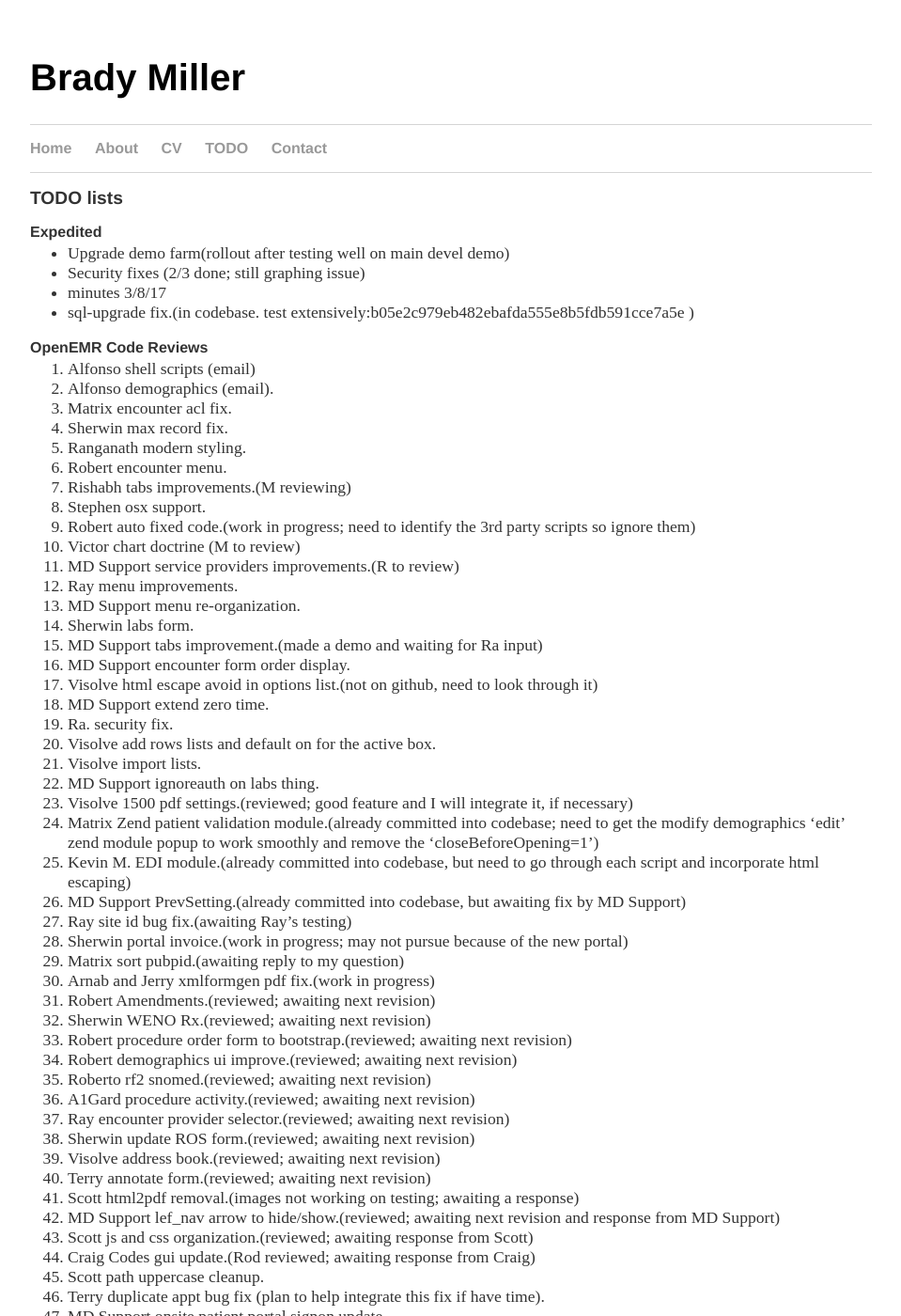
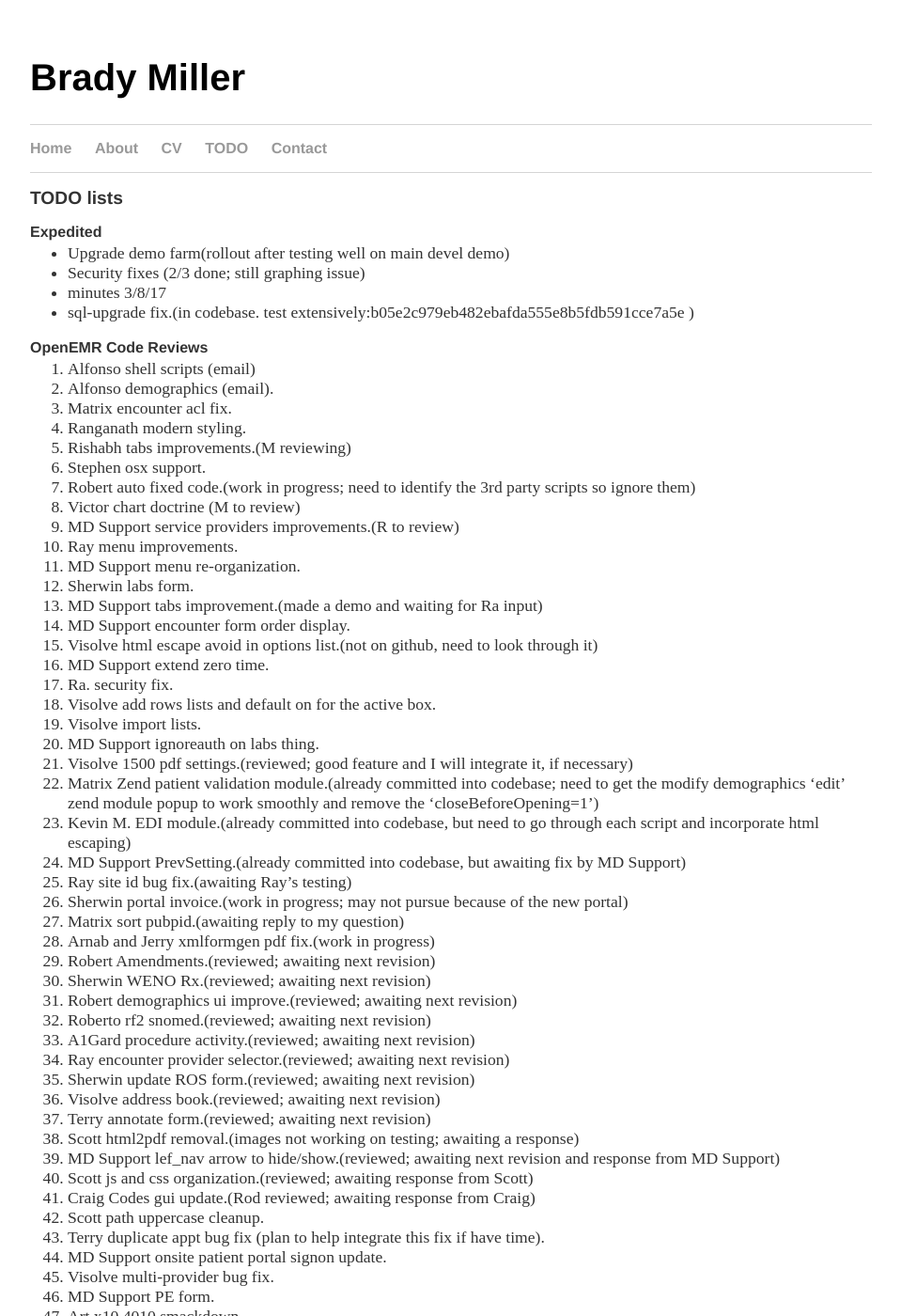
Before and after one commit to bradymiller/bradymiller.github.io, a Jekyll site: the page built from todo/index.md, in a window 1280 px wide and 1400 px high. Shown: the whole window at 94% size, without its empty margins (160-1119 px from the left). Built offline with Jekyll 4.4.1, drawn with Linux system fonts in a browser that asks for light colours; our own code applies the rules of GitHub Pages for plain Markdown files.

Commit message:
Update index.md

```diff
--- a/todo/index.md
+++ b/todo/index.md
@@ -13,9 +13,7 @@
 1. Alfonso shell scripts (email)
 1. Alfonso demographics (email).
 1. Matrix encounter acl fix.
-1. Sherwin max record fix.
 1. Ranganath modern styling.
-1. Robert encounter menu.
 1. Rishabh tabs improvements.(M reviewing)
 1. Stephen osx support.
 1. Robert auto fixed code.(work in progress; need to identify the 3rd party scripts so ignore them)
@@ -42,7 +40,6 @@
 1. Arnab and Jerry xmlformgen pdf fix.(work in progress)
 1. Robert Amendments.(reviewed; awaiting next revision)
 1. Sherwin WENO Rx.(reviewed; awaiting next revision)
-1. Robert procedure order form to bootstrap.(reviewed; awaiting next revision)
 1. Robert demographics ui improve.(reviewed; awaiting next revision)
 1. Roberto rf2 snomed.(reviewed; awaiting next revision)
 1. A1Gard procedure activity.(reviewed; awaiting next revision)
```
